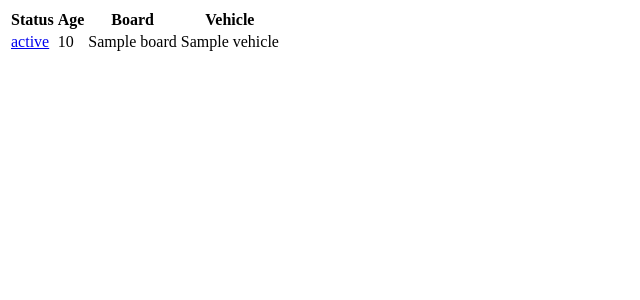
After one commit to ArduPilot/CustomBuild, a Flask app: template templates/status.html in a window 1280 px wide. The commit adds this page. Shown: the top 300 px of the page, without its empty margins (0-640 px from the left). Run offline with Flask 2, Linux system fonts and the light colour scheme; the template is opened without the code that fills it: most values are stand-ins (such as "Sample title", 1, 10 or a date in 2020); parts of the project's set-up code (start-up, migrations or seed data) failed here and were passed over.

Commit message:
added status table

```diff
--- a/app.py
+++ b/app.py
@@ -8,13 +8,16 @@ import shutil
 import glob
 import time
 from distutils.dir_util import copy_tree
-from flask import Flask, render_template, request, url_for, send_from_directory
+from flask import Flask, render_template, request, url_for, send_from_directory, render_template_string
 from threading import Thread, Lock
+from filelock import FileLock
 
 # run at lower priority
 os.nice(20)
 
 #BOARDS = [ 'BeastF7', 'BeastH7' ]
+
+appdir = os.path.dirname(__file__)
 
 def get_boards():
     '''return a list of boards to build'''
@@ -95,7 +98,6 @@ def run_build(task, tmpdir, outdir, logpath):
 
         # setup PATH to point at our compiler
         env = os.environ.copy()
-        appdir = os.path.dirname(__file__)
         bindir = os.path.abspath(os.path.join(appdir, "..", "gcc", "bin"))
         cachedir = os.path.abspath(os.path.join(appdir, "..", "cache"))
 
@@ -123,11 +125,11 @@ def run_build(task, tmpdir, outdir, logpath):
                         env=env,
                         stdout=log, stderr=log)
 
-def sort_json_files():
+def sort_json_files(reverse=False):
     json_files = list(filter(os.path.isfile,
                              glob.glob(os.path.join(outdir_parent,
                                                     '*', 'q.json'))))
-    json_files.sort(key=lambda x: os.path.getmtime(x))
+    json_files.sort(key=lambda x: os.path.getmtime(x), reverse=reverse)
     return json_files
 
 def check_queue():
@@ -186,13 +188,16 @@ def check_queue():
         pass
     open(logpath,'a').write("\nBUILD_FINISHED\n")
 
+def file_age(fname):
+    '''return file age in seconds'''
+    return time.time() - os.stat(fname).st_mtime
+
 def remove_old_builds():
     '''as a cleanup, remove any builds older than 24H'''
     for f in os.listdir(outdir_parent):
-        if os.stat(os.path.join(outdir_parent, f)).st_mtime < \
-        time.time() - 24 * 60 * 60:
-            remove_directory_recursive(
-                os.path.join(outdir_parent, f))
+        bdir = os.path.join(outdir_parent, f)
+        if os.path.isdir(bdir) and file_age(bdir) > 24 * 60 * 60:
+            remove_directory_recursive(bdir)
     time.sleep(5)
 
 def queue_thread():
@@ -203,6 +208,64 @@ def queue_thread():
         except Exception as ex:
             app.logger.error(ex)('Failed queue: ', ex)
             pass
+
+def get_build_status():
+    '''return build status tuple list
+     returns tuples of form (status,age,board,vehicle,genlink)
+    '''
+    ret = []
+
+    # get list of directories
+    blist = []
+    for b in os.listdir(outdir_parent):
+        if os.path.isdir(os.path.join(outdir_parent,b)):
+            blist.append(b)
+
+    for b in blist:
+        a = b.split(':')
+        if len(a) < 2:
+            continue
+        vehicle = a[0]
+        board = a[1]
+        link = "/view?token=%s" % b
+        age_min = int(file_age(os.path.join(outdir_parent,b))/60.0)
+        age_str = "%u:%02u" % ((age_min // 60), age_min % 60)
+        if os.path.exists(os.path.join(outdir_parent,b,'q.json')):
+            status = "Pending"
+        elif not os.path.exists(os.path.join(outdir_parent,b,'build.log')):
+            status = "Error"
+        else:
+            build = open(os.path.join(outdir_parent,b,'build.log')).read()
+            if build.find("'%s' finished successfully" % vehicle.lower()) != -1:
+                status = "Finished"
+            elif build.find('BUILD_FINISHED') == -1:
+                status = "Running"
+            else:
+                status = "Failed"
+        ret.append((status,age_str,board,vehicle,link))
+    return ret
+
+def create_status():
+    '''create status.html'''
+    build_status = get_build_status()
+    tmpfile = os.path.join(outdir_parent, "status.tmp")
+    statusfile = os.path.join(outdir_parent, "status.html")
+    f = open(tmpfile, "w")
+    app2 = Flask("status")
+    with app2.app_context():
+        f.write(render_template_string(open(os.path.join(appdir, 'templates', 'status.html')).read(),
+                                       build_status=build_status))
+    f.close()
+    os.replace(tmpfile, statusfile)
+
+def status_thread():
+    while True:
+        try:
+            create_status()
+        except Exception as ex:
+            app.logger.info(ex)
+            pass
+        time.sleep(3)
 
 def update_source():
     '''update submodules and ardupilot git tree'''
@@ -239,9 +302,15 @@ app = Flask(__name__, template_folder='templates')
 if not os.path.isdir(outdir_parent):
     create_directory(outdir_parent)
 
-thread = Thread(target=queue_thread, args=())
-thread.daemon = True
-thread.start()
+if FileLock(os.path.join(basedir, "queue.lck")):
+    # we only want one set of threads
+    thread = Thread(target=queue_thread, args=())
+    thread.daemon = True
+    thread.start()
+
+    status_thread = Thread(target=status_thread, args=())
+    status_thread.daemon = True
+    status_thread.start()
 
 @app.route('/generate', methods=['GET', 'POST'])
 def generate():
@@ -305,7 +374,7 @@ def generate():
         if board not in get_boards():
             raise Exception("bad board")
 
-        token = vehicle + '-' + board + '-' + git_hash + '-' + md5sum
+        token = vehicle + ':' + board + ':' + git_hash + ':' + md5sum
         app.logger.info('token = ' + token)
         global outdir
         outdir = os.path.join(outdir_parent, token)
@@ -349,19 +418,20 @@ def generate():
 
         base_url = request.url_root
         app.logger.info(base_url)
-        apache_build_dir = base_url + os.path.join('builds', token)
-        apache_build_log = base_url + os.path.join('builds', token, 'build.log')
-        apache_all_builds = base_url + 'builds'
         app.logger.info('Rendering generate.html')
-        return render_template('generate.html',
-                                apache_build_dir=apache_build_dir,
-                                apache_build_log=apache_build_log,
-                                apache_all_builds=apache_all_builds,
-                                token=token)
+        return render_template('generate.html', token=token)
 
     except Exception as ex:
         app.logger.error(ex)
         return render_template('generate.html', error='Error occured')
+
+@app.route('/view', methods=['GET'])
+def view():
+    '''view a build from status'''
+    token=request.args['token']
+    app.logger.info("viewing %s" % token)
+    return render_template('generate.html', token=token)
+
 
 def get_build_options():
     return BUILD_OPTIONS
@@ -370,7 +440,6 @@ def get_vehicles():
     return VEHICLES
 
 @app.route('/')
-@app.route('/home', methods=['POST'])
 def home():
     app.logger.info('Rendering index.html')
     return render_template('index.html',
--- /dev/null
+++ b/templates/status.html
@@ -0,0 +1,6 @@
+<table>
+  <tr><th>Status</th><th>Age</th><th>Board</th><th>Vehicle</th></tr>
+  {% for (status,age,board,vehicle,link) in build_status %}
+  <tr><td><a href="{{link}}" target="_blank">{{status}}</a></td><td>{{age}}</td><td>{{board}}</td><td>{{vehicle}}</td></tr>
+  {% endfor %}
+</table>
```
Also changed, not shown: templates/generate.html (+4 -4 lines), templates/index.html (+25 -2 lines).
